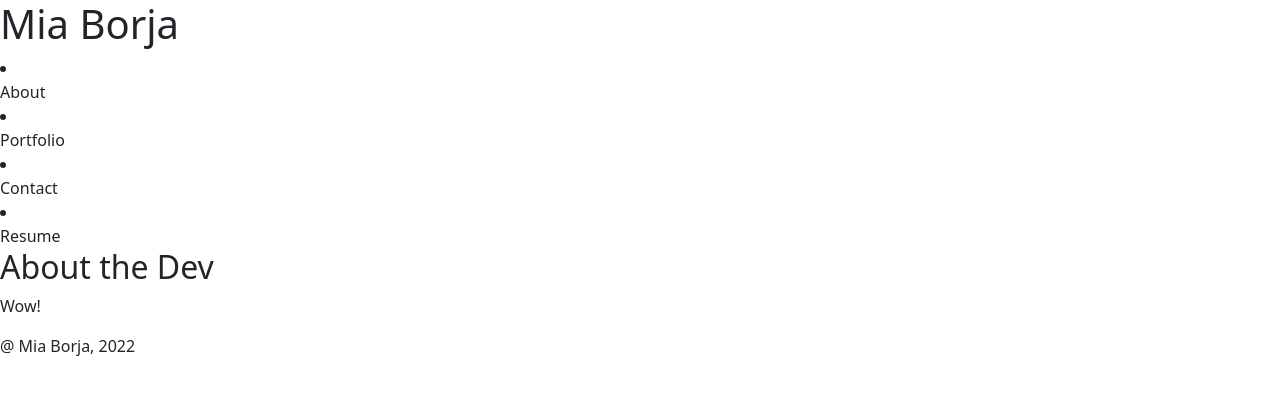
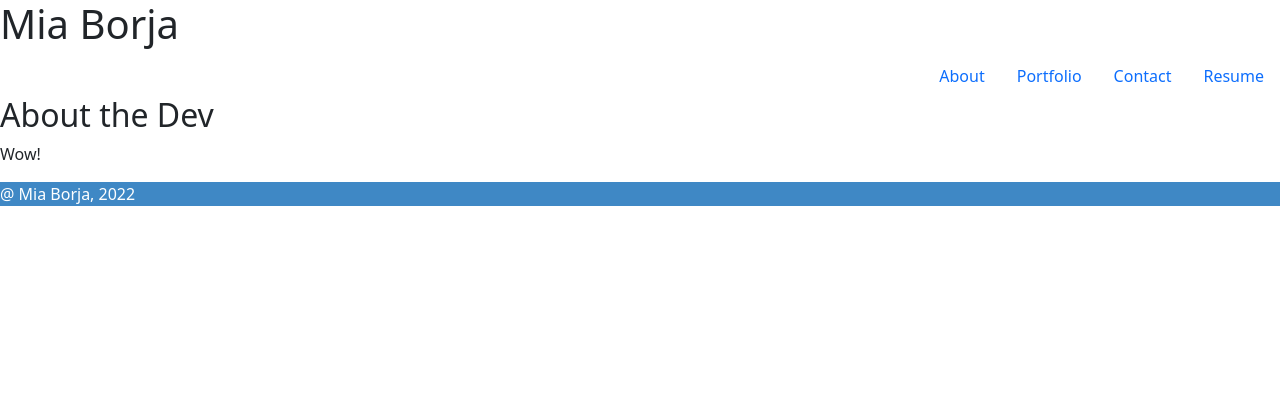
Before and after one commit to pldbrja/brja-prtreact, a React (Create React App) app: page / in a window 1280 px wide. Shown: the top 394 px of the page. Built offline with nearby package versions, Linux system fonts and the light colour scheme.

Commit message:
test of bootstrap classes

```diff
--- a/src/components/Footer.js
+++ b/src/components/Footer.js
@@ -1,11 +1,16 @@
 import React from 'react';
+
+const fStyles = {
+    footer: {
+        background: '#3F88C5',
+        color: 'white',
+    }
+}
 
 function Footer() {
     return (
-        <footer>
-            <div>
+        <footer style={fStyles.footer}>
                 <p>@ Mia Borja, 2022</p>
-            </div>
         </footer>
     );
 };
--- a/src/components/Nav.js
+++ b/src/components/Nav.js
@@ -1,21 +1,33 @@
 import React from 'react';
+
+const nStyles = {
+    nav: {
+        '& ul': {
+            listStyleType: 'none',
+        },
+
+        '& li': {
+            display: 'inline-block',
+        }
+    },
+}
 
 function Nav({currentPage, changePage}) {
     return (
-        <div>
-            <li>
+        <ul class="nav justify-content-end">
+            <li class="nav-item">
                 <a href="#about" onClick={() => changePage('About')} className={currentPage === 'About' ? 'nav-link active' : 'nav-link'}>About</a>
             </li>
-            <li>
+            <li class="nav-item">
                 <a href="#portfolio" onClick={() => changePage('Portfolio')} className={currentPage === 'Portfolio' ? 'nav-link active' : 'nav-link'}>Portfolio</a>
             </li>
-            <li>
+            <li class="nav-item">
                 <a href="#contact" onClick={() => changePage('Contact')} className={currentPage === 'Contact' ? 'nav-link active' : 'nav-link'}>Contact</a>
             </li>
-            <li>
+            <li class="nav-item">
                 <a href="#resume" onClick={() => changePage('Resume')} className={currentPage === 'Resume' ? 'nav-link active' : 'nav-link'}>Resume</a>
             </li>
-        </div>
+        </ul>
     );
 };
 
```
